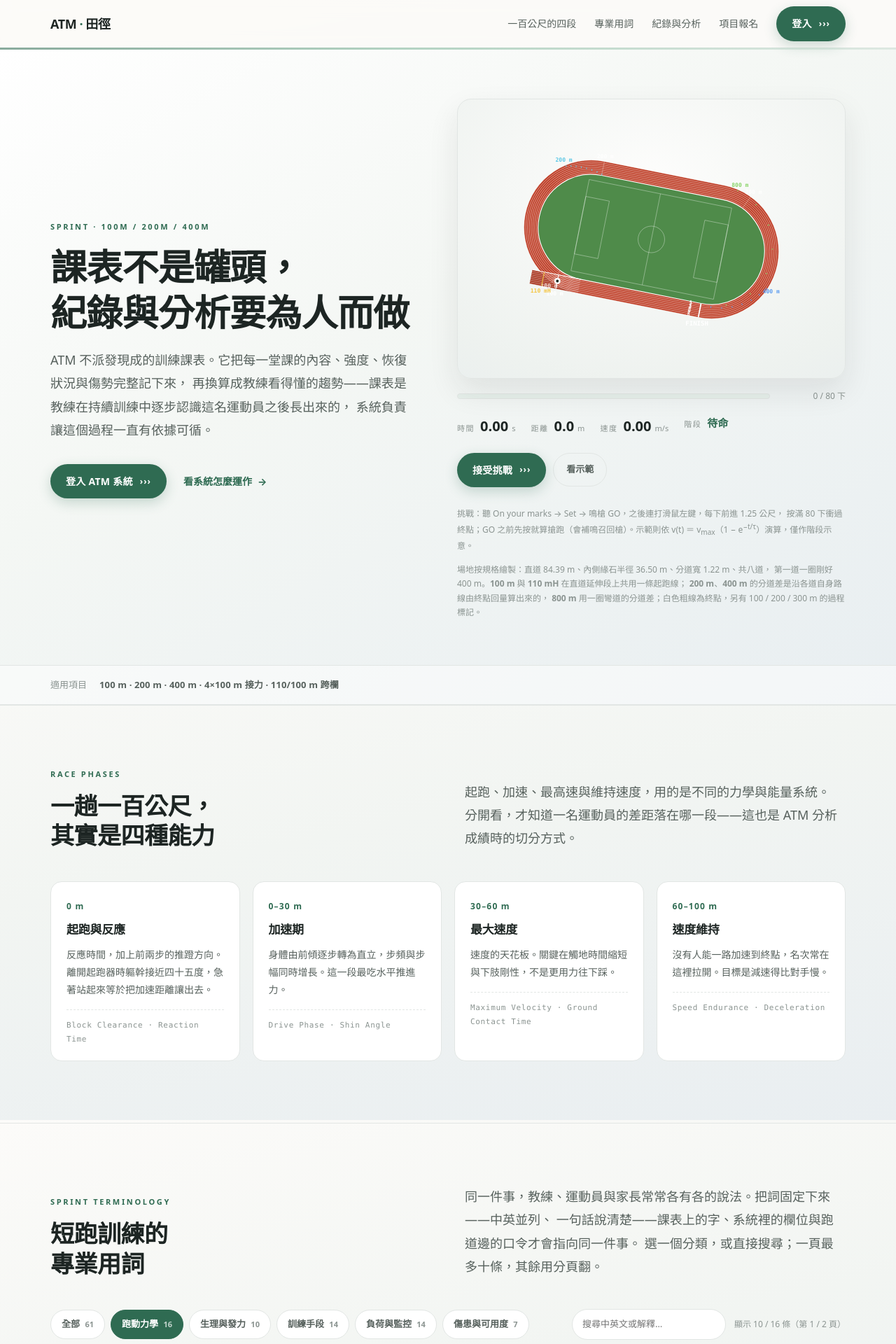
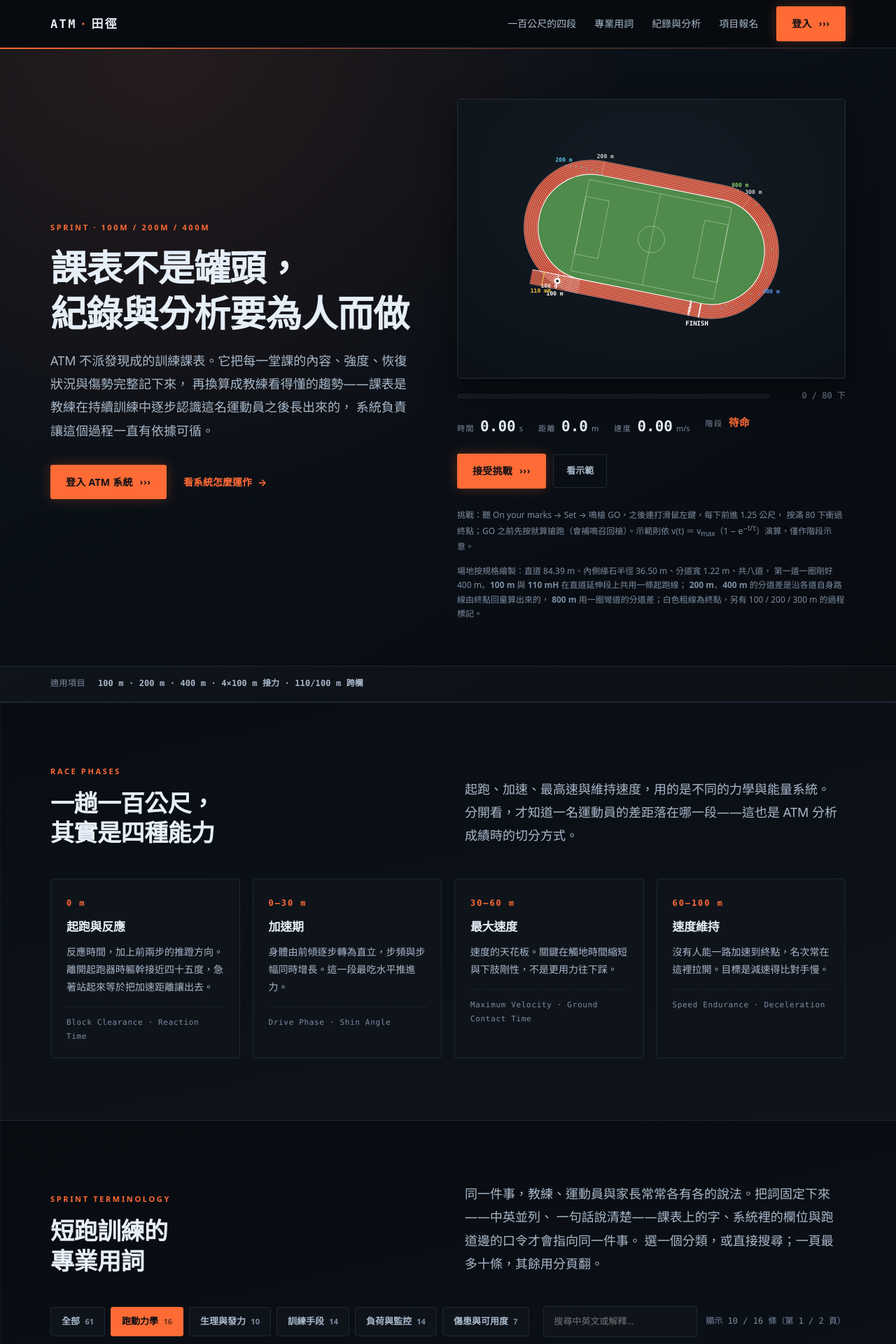
Before and after one commit to laichunho25/Athletics-Training-System, a Django app: page / in a window 1280 px wide. Shown: the top 1920 px of the page at 70% size. Run offline with Django 5.2, Linux system fonts and the light colour scheme; parts of the project's set-up code (start-up, migrations or seed data) failed here and were passed over.

Commit message:
對外頁面也改成遙測風格
公開首頁與報名頁改用跟系統內部同一套設計語言：深色機艙底 + 方格底紋、
髮絲線直角面板、訊號橙重點色、等寬數字讀數；狀態標籤加 LED 小圓點，
表單改深色輸入框。跑道畫布維持真實的紅膠面與草綠內場，仍然是畫面上
唯一的高彩度物件。首頁的版面測試改成檢查新的遙測用色。

Co-Authored-By: Claude Opus 5 <noreply@anthropic.com>

```diff
--- a/static/css/atm.css
+++ b/static/css/atm.css
@@ -10,6 +10,7 @@
 
 /* ------------------------------------------------------------ 顏色與變數 */
 :root {
+  color-scheme: dark;
   /* 深色：儀表板預設 */
   --bg: #080b10;
   --surface: #0f141b;
@@ -58,6 +59,7 @@
 }
 
 :root[data-theme="light"] {
+  color-scheme: light;
   /* 淺色：白天在場邊看得清 */
   --bg: #eef1f6;
   --surface: #ffffff;
--- a/static/css/landing.css
+++ b/static/css/landing.css
@@ -1,39 +1,46 @@
 /*
  * ATM 公開首頁
  *
- * 配色原則：正規田徑場的紅膠面只留給 hero 裡的跑道畫布本身；
- * 版面其餘部分改用溫和的漸變底色（米白 → 淡霧綠 → 淡霧藍），
- * 重點色取自跑道內場的草綠，讓跑道圖形成為畫面上唯一的高彩度物件。
+ * 設計語言跟系統內部一致：賽車遙測儀表板 / 監控台。
+ * 深色機艙底色 + 淡方格底紋、髮絲線、直角、訊號橙重點色、
+ * 數字一律等寬對齊；跑道畫布仍然保留真實跑道的紅膠面與草綠內場，
+ * 讓它成為畫面上唯一的高彩度物件。
  */
 :root{
-  /* 溫和漸變底色 */
-  --bg-1:#fcfbf9;
-  --bg-2:#f2f5f2;
-  --bg-3:#e9eef1;
-  --paper:#f7f8f7;
-  --white:#ffffff;
+  color-scheme:dark;
+  /* 機艙底色（由上而下微微變化） */
+  --bg-1:#080b10;
+  --bg-2:#0b1017;
+  --bg-3:#0f141b;
+  --paper:#0b1017;
+  --white:#0f141b;      /* 面板底色 */
 
   /* 文字與線條 */
-  --ink:#1d2523;
-  --body:#57615d;
-  --mute:#8b9491;
-  --rule:#e2e6e4;
-  --rule2:rgba(255,255,255,.22);
+  --ink:#e6eef7;
+  --body:#a9b8c9;
+  --mute:#7c8ca0;
+  --rule:#1e2836;
+  --rule2:rgba(255,255,255,.12);
 
-  /* 重點色：內場草綠 */
-  --accent:#2f6b52;
-  --accent-2:#24513f;
-  --accent-soft:#e6efea;
+  /* 重點色：訊號橙 */
+  --accent:#ff6b35;
+  --accent-2:#ff8f3f;
+  --accent-ink:#0b0f14;
+  --accent-soft:rgba(255,107,53,.12);
 
   /* 深色區塊（結尾 / 頁尾） */
-  --deep-1:#242c29;
-  --deep-2:#151b19;
+  --deep-1:#0b1017;
+  --deep-2:#06090d;
 
   /* 跑道本身的顏色，只供畫布與圖例使用 */
   --track:#bf4029;
   --line:#ffffff;
   --infield:#4f8b4a;
 
+  /* 儀器盤方格底紋 */
+  --grid-line:rgba(120,160,200,.05);
+
+  --mono:"JetBrains Mono","Cascadia Mono","SF Mono",Consolas,"Roboto Mono",ui-monospace,monospace;
   --max:1200px;
 }
 *{box-sizing:border-box}
@@ -42,7 +49,11 @@
 html{scroll-behavior:smooth}
 body{
   margin:0;color:var(--ink);
-  background:linear-gradient(168deg,var(--bg-1) 0%,var(--bg-2) 46%,var(--bg-3) 100%);
+  background:
+    linear-gradient(var(--grid-line) 1px,transparent 1px),
+    linear-gradient(90deg,var(--grid-line) 1px,transparent 1px),
+    linear-gradient(168deg,var(--bg-1) 0%,var(--bg-2) 52%,var(--bg-3) 100%);
+  background-size:32px 32px,32px 32px,auto;
   background-attachment:fixed;
   font-family:"Noto Sans TC","PingFang TC","Microsoft JhengHei",system-ui,-apple-system,"Segoe UI",Arial,sans-serif;
   font-size:16px;line-height:1.8;-webkit-font-smoothing:antialiased;
@@ -82,50 +93,53 @@ p{margin:0}
 .signin{
   position:relative;isolation:isolate;overflow:hidden;
   display:inline-flex;align-items:center;gap:10px;
-  padding:12px 22px;border:0;border-radius:999px;cursor:pointer;
+  padding:12px 22px;border:0;border-radius:3px;cursor:pointer;
   font:inherit;font-size:14px;font-weight:700;letter-spacing:.02em;
-  text-decoration:none;color:#fff;background:var(--accent);
-  box-shadow:0 6px 18px rgba(47,107,82,.24);
+  text-decoration:none;color:var(--accent-ink);background:var(--accent);
+  box-shadow:0 0 18px rgba(255,107,53,.28);
   transition:transform .16s,box-shadow .16s,background .16s;
 }
 .signin::before{
   content:"";position:absolute;inset:0;z-index:-1;
   background:repeating-linear-gradient(100deg,
-    transparent 0 13px,rgba(255,255,255,.26) 13px 16px);
+    transparent 0 13px,rgba(255,255,255,.22) 13px 16px);
   transform:translateX(-115%);transition:transform .45s cubic-bezier(.2,.7,.3,1);
 }
 .signin::after{content:"›››";font-size:12px;letter-spacing:.08em;transition:transform .25s}
 .signin:hover{background:var(--accent-2);transform:translateY(-1px);
-  box-shadow:0 10px 24px rgba(36,81,63,.3)}
+  box-shadow:0 0 26px rgba(255,143,63,.42)}
 .signin:hover::before{transform:translateX(0)}
 .signin:hover::after{transform:translateX(4px)}
 .signin:active{transform:translateY(0)}
-.signin:focus-visible{outline:3px solid rgba(47,107,82,.4);outline-offset:3px}
+.signin:focus-visible{outline:2px solid var(--accent);outline-offset:3px}
 
 /* ---------------------------------------------------------------- 頁首 */
 .top{
   position:sticky;top:0;z-index:50;
-  background:rgba(252,251,249,.86);backdrop-filter:blur(10px);
+  background:rgba(8,11,16,.82);backdrop-filter:blur(10px);
   border-bottom:1px solid var(--rule);
 }
 .top .wrap{display:flex;align-items:center;justify-content:space-between;
   gap:24px;height:68px}
-.brand{font-weight:800;letter-spacing:-.02em;text-decoration:none;font-size:18px}
+.brand{font-weight:700;letter-spacing:.14em;text-decoration:none;font-size:17px;
+  font-family:var(--mono)}
 .brand i{font-style:normal;color:var(--accent);margin:0 4px}
 .top nav{display:flex;align-items:center;gap:26px}
 .top nav a{font-size:14px;text-decoration:none;color:var(--body);transition:color .16s}
 .top nav a:hover{color:var(--accent)}
-.top nav .signin{color:#fff}
+.top nav .signin{color:var(--accent-ink)}
+/* 頁首下緣的訊號色條，像儀器的電源指示 */
 .top::after{
-  content:"";position:absolute;left:0;right:0;bottom:-3px;height:3px;
-  background:linear-gradient(90deg,var(--accent) 0%,#7fb69a 45%,#cfe0d6 100%);
-  opacity:.55;
+  content:"";position:absolute;left:0;right:0;bottom:-2px;height:2px;
+  background:linear-gradient(90deg,var(--accent) 0%,rgba(255,107,53,.35) 40%,transparent 100%);
 }
 
 /* ---------------------------------------------------------------- 主視覺 */
 .hero{
   position:relative;
-  background:linear-gradient(150deg,#ffffff 0%,#f4f7f4 42%,#e8eef1 100%);
+  background:
+    radial-gradient(90% 120% at 18% 0%,rgba(255,107,53,.10) 0%,transparent 58%),
+    linear-gradient(150deg,#0d131b 0%,#0a0f16 55%,#080b10 100%);
   border-bottom:1px solid var(--rule);
 }
 .hero .wrap{
@@ -136,22 +150,23 @@ p{margin:0}
 .hero .lead{max-width:32em}
 .acts{display:flex;align-items:center;gap:24px;margin-top:32px;flex-wrap:wrap}
 
-.hero-foot{border-top:1px solid var(--rule);background:rgba(255,255,255,.5)}
+.hero-foot{border-top:1px solid var(--rule);background:rgba(255,255,255,.02)}
 .hero-foot .wrap{display:flex;align-items:baseline;gap:18px;
-  padding-top:16px;padding-bottom:16px;font-size:13px;color:var(--mute)}
+  padding-top:14px;padding-bottom:14px;font-size:12px;color:var(--mute);
+  font-family:var(--mono);letter-spacing:.04em}
 .hero-foot strong{color:var(--body);font-weight:700;letter-spacing:.01em}
 
 /* ------------------------------------------------------------ 跑道畫布 */
 .hero-track{display:flex;flex-direction:column;gap:14px}
 .track-stage{
   position:relative;height:clamp(320px,50vh,470px);
-  border-radius:20px;overflow:hidden;
-  background:radial-gradient(120% 120% at 50% 30%,#fdfdfc 0%,#eef2ef 60%,#e4eaee 100%);
+  border-radius:4px;overflow:hidden;
+  background:radial-gradient(120% 120% at 50% 30%,#141b24 0%,#0d131a 60%,#080b10 100%);
   border:1px solid var(--rule);
-  box-shadow:0 18px 44px rgba(29,37,35,.09);
+  box-shadow:inset 0 0 0 1px rgba(255,255,255,.02),0 18px 44px rgba(0,0,0,.5);
 }
 #track-hero{display:block;width:100%;height:100%;cursor:pointer;touch-action:manipulation}
-#track-hero:focus-visible{outline:3px solid rgba(47,107,82,.45);outline-offset:-3px}
+#track-hero:focus-visible{outline:2px solid var(--accent);outline-offset:-2px}
 .track-fallback{padding:24px;color:var(--body);font-size:14px}
 
 .track-call{
@@ -219,31 +235,31 @@ p{margin:0}
 
 .tapbar{display:flex;align-items:center;gap:12px}
 .tapbar .rail{
-  flex:1;height:8px;border-radius:999px;background:var(--accent-soft);
+  flex:1;height:6px;border-radius:3px;background:rgba(255,255,255,.06);
   border:1px solid var(--rule);overflow:hidden;
 }
 .tapbar .fill{
-  height:100%;width:0;border-radius:999px;
-  background:linear-gradient(90deg,var(--accent) 0%,#6fae8e 100%);
+  height:100%;width:0;border-radius:3px;
+  background:linear-gradient(90deg,var(--accent) 0%,var(--accent-2) 100%);
   transition:width .06s linear;
 }
 .tapbar .n{font-size:12px;color:var(--mute);font-variant-numeric:tabular-nums;
-  min-width:96px;text-align:right}
+  font-family:var(--mono);min-width:96px;text-align:right}
 
 .track-panel{display:flex;align-items:center;justify-content:space-between;
   gap:20px;flex-wrap:wrap}
 .readouts{display:flex;gap:22px;flex-wrap:wrap}
 .readouts>div{display:flex;align-items:baseline;gap:5px}
 .readouts .l{font-size:11px;letter-spacing:.14em;text-transform:uppercase;
-  color:var(--mute);margin-right:3px}
-.readouts .v{font-size:20px;font-weight:800;font-variant-numeric:tabular-nums;
-  color:var(--ink)}
+  color:var(--mute);margin-right:3px;font-family:var(--mono)}
+.readouts .v{font-size:21px;font-weight:600;font-variant-numeric:tabular-nums;
+  color:var(--ink);font-family:var(--mono)}
 .readouts .v.p{font-size:15px;color:var(--accent)}
 .readouts i{font-style:normal;font-size:11px;color:var(--mute)}
 
 .track-acts{display:flex;align-items:center;gap:10px}
 .ghost{
-  padding:11px 18px;border-radius:999px;cursor:pointer;font:inherit;
+  padding:11px 18px;border-radius:3px;cursor:pointer;font:inherit;
   font-size:13px;font-weight:700;color:var(--body);
   background:transparent;border:1px solid var(--rule);
   transition:border-color .16s,color .16s,background .16s;
@@ -272,20 +288,21 @@ section{padding:88px 0;border-top:1px solid var(--rule)}
 /* 四個階段 */
 .phases{display:grid;grid-template-columns:repeat(4,1fr);gap:18px}
 .phase{
-  background:var(--white);border:1px solid var(--rule);border-radius:16px;
+  background:var(--white);border:1px solid var(--rule);border-radius:4px;
   padding:24px 22px 20px;transition:transform .18s,box-shadow .18s;
 }
-.phase:hover{transform:translateY(-3px);box-shadow:0 14px 32px rgba(29,37,35,.09)}
+.phase:hover{transform:translateY(-2px);border-color:var(--accent);
+  box-shadow:0 0 0 1px rgba(255,107,53,.25)}
 .phase .m{
-  font-size:12px;font-weight:800;letter-spacing:.1em;color:var(--accent);
-  font-variant-numeric:tabular-nums;margin-bottom:10px;
+  font-size:12px;font-weight:700;letter-spacing:.16em;color:var(--accent);
+  font-family:var(--mono);font-variant-numeric:tabular-nums;margin-bottom:10px;
 }
 .phase h3{margin-bottom:10px}
 .phase p{font-size:14px;color:var(--body);line-height:1.8}
 .phase .cue{
   margin-top:16px;padding-top:12px;border-top:1px dashed var(--rule);
   font-size:11px;letter-spacing:.06em;color:var(--mute);
-  font-family:ui-monospace,SFMono-Regular,Menlo,monospace;
+  font-family:var(--mono);
 }
 
 /* ------------------------------------------------------------ 術語表 */
@@ -293,40 +310,41 @@ section{padding:88px 0;border-top:1px solid var(--rule)}
   gap:20px;flex-wrap:wrap;margin-bottom:22px}
 .chips{display:flex;flex-wrap:wrap;gap:8px}
 .chip{
-  padding:8px 15px;border-radius:999px;cursor:pointer;font:inherit;
+  padding:8px 15px;border-radius:3px;cursor:pointer;font:inherit;
   font-size:13px;font-weight:700;color:var(--body);
   background:var(--white);border:1px solid var(--rule);
   transition:background .16s,color .16s,border-color .16s;
 }
 .chip b{font-weight:800;color:var(--mute);margin-left:4px;font-size:11px}
 .chip:hover{border-color:var(--accent);color:var(--accent)}
-.chip[aria-pressed="true"]{background:var(--accent);border-color:var(--accent);color:#fff}
-.chip[aria-pressed="true"] b{color:rgba(255,255,255,.7)}
+.chip[aria-pressed="true"]{background:var(--accent);border-color:var(--accent);color:var(--accent-ink)}
+.chip[aria-pressed="true"] b{color:rgba(11,15,20,.6)}
 
 .gloss-search{display:flex;align-items:center;gap:12px}
 .gloss-search input{
-  width:220px;padding:9px 14px;border-radius:999px;font:inherit;font-size:13px;
+  width:220px;padding:9px 14px;border-radius:3px;font:inherit;font-size:13px;
   color:var(--ink);background:var(--white);border:1px solid var(--rule);
 }
 .gloss-search input:focus{outline:none;border-color:var(--accent);
-  box-shadow:0 0 0 3px var(--accent-soft)}
-.gloss-count{font-size:12px;color:var(--mute);font-variant-numeric:tabular-nums}
+  box-shadow:0 0 0 2px rgba(255,107,53,.28)}
+.gloss-count{font-size:12px;color:var(--mute);font-variant-numeric:tabular-nums;
+  font-family:var(--mono)}
 
 .gloss-grid{display:grid;grid-template-columns:repeat(2,1fr);gap:10px}
-.term{background:var(--white);border:1px solid var(--rule);border-radius:12px}
+.term{background:var(--white);border:1px solid var(--rule);border-radius:4px}
 .term-btn{
   width:100%;display:flex;align-items:center;justify-content:space-between;
   gap:14px;padding:13px 16px;background:none;border:0;cursor:pointer;
-  font:inherit;text-align:left;color:inherit;border-radius:12px;
+  font:inherit;text-align:left;color:inherit;border-radius:4px;
 }
 .term-btn>span:first-child{display:flex;flex-direction:column;gap:2px}
 .t-en{font-size:14px;font-weight:800;letter-spacing:-.005em}
 .t-zh{font-size:13px;color:var(--body)}
 .term-cat{
-  flex:none;font-size:11px;color:var(--mute);padding:3px 9px;border-radius:999px;
+  flex:none;font-size:11px;color:var(--mute);padding:3px 9px;border-radius:3px;
   background:var(--accent-soft);
 }
-.term-btn[aria-expanded="true"]{background:var(--accent-soft);border-radius:12px 12px 0 0}
+.term-btn[aria-expanded="true"]{background:var(--accent-soft);border-radius:3px 3px 0 0}
 .term-note{
   margin:0;padding:12px 16px 14px;font-size:13px;color:var(--body);
   line-height:1.75;border-top:1px dashed var(--rule);
--- a/templates/base.html
+++ b/templates/base.html
@@ -3,6 +3,7 @@
 <head>
   <meta charset="utf-8">
   <meta name="viewport" content="width=device-width, initial-scale=1">
+  <meta name="theme-color" content="#080b10">
   <title>{% block title %}ATM{% endblock %} · 田徑訓練管理系統</title>
   <link rel="stylesheet" href="{% static 'css/atm.css' %}">
   <script>
--- a/templates/programs/base.html
+++ b/templates/programs/base.html
@@ -4,6 +4,7 @@
 <head>
   <meta charset="utf-8">
   <meta name="viewport" content="width=device-width, initial-scale=1">
+  <meta name="theme-color" content="#080b10">
   <title>{% block title %}訓練項目報名{% endblock %} · ATM</title>
   <meta name="description" content="{% block description %}DBSAC 與 ATM 開放報名的訓練項目：力量與體能課、專項訓練營，線上報名並直接建立訓練檔案。{% endblock %}">
   <link rel="stylesheet" href="{% static 'css/landing.css' %}">
--- a/templates/site/landing.html
+++ b/templates/site/landing.html
@@ -4,6 +4,7 @@
 <head>
   <meta charset="utf-8">
   <meta name="viewport" content="width=device-width, initial-scale=1">
+  <meta name="theme-color" content="#080b10">
   <title>ATM · 田徑訓練紀錄與分析系統</title>
   <meta name="description" content="ATM 為每一位運動員量身建立訓練紀錄與分析：課後強度、負荷趨勢、恢復與傷勢，全部留在同一份檔案裡。附短跑訓練專業用詞中英對照表。">
   <link rel="stylesheet" href="{% static 'css/landing.css' %}">
```
Also changed, not shown: other parts of static/css/landing.css (+28 -22 lines), core/tests.py (+10 -7 lines), static/css/programs.css (+27 -16 lines).
